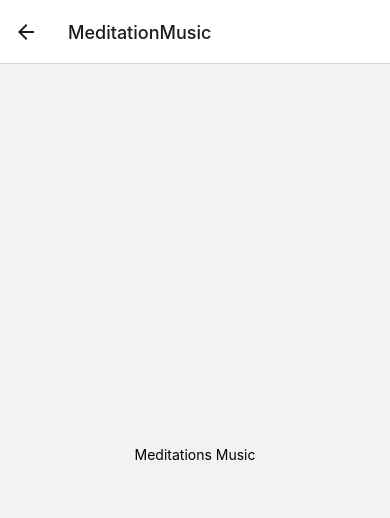
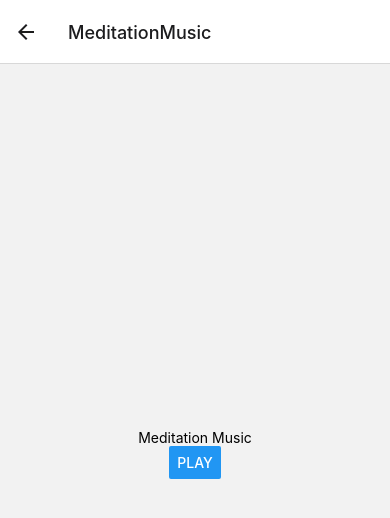
Before and after one commit to cathrinebjornberg/React-Native-Assignment1, a React Native app: screen /MeditationMusic in a window 390 px wide. Shown: the top 518 px of the page. Built offline with nearby package versions, Linux system fonts and the light colour scheme.

Commit message:
play music works

```diff
--- a/package.json
+++ b/package.json
@@ -17,7 +17,8 @@
     "react": "18.2.0",
     "react-native": "0.74.5",
     "react-native-safe-area-context": "4.10.5",
-    "react-native-screens": "3.31.1"
+    "react-native-screens": "3.31.1",
+    "expo-av": "~14.0.7"
   },
   "devDependencies": {
     "@babel/core": "^7.20.0",
--- a/screen/MeditationMusic.tsx
+++ b/screen/MeditationMusic.tsx
@@ -1,13 +1,30 @@
 import { NativeStackScreenProps } from "@react-navigation/native-stack";
-import { Text, View } from "react-native";
+import { Audio } from "expo-av";
+import React, { useState } from "react";
+import { Button, Text, View } from "react-native";
 import { RootStackParamList } from "../App";
 
 type Props = NativeStackScreenProps<RootStackParamList, "MeditationMusic">;
 
 export default function MeditationMusic() {
+  const [sound, setSound] = useState<Audio.Sound>();
+
+  async function playSound() {
+    const { sound } = await Audio.Sound.createAsync(
+      require("../assets/sound/relaxing-meditation-231762.mp3")
+    );
+    setSound(sound);
+    await sound.playAsync();
+  }
+
   return (
     <View style={{ flex: 1, justifyContent: "center", alignItems: "center" }}>
-      <Text>Meditations Music</Text>
+      <Text>Meditation Music</Text>
+      <Button title="Play" onPress={playSound} />
     </View>
   );
 }
+
+//https://pixabay.com/sv/music/meditation-andlig-relaxing-meditation-231762/
+
+//https://freemusicarchive.org/music/kirk-osamayo/season-two-yellow/meditation-on-love/
```
Also changed, not shown: 2 other files (tests, documents, lock files or other folders).
